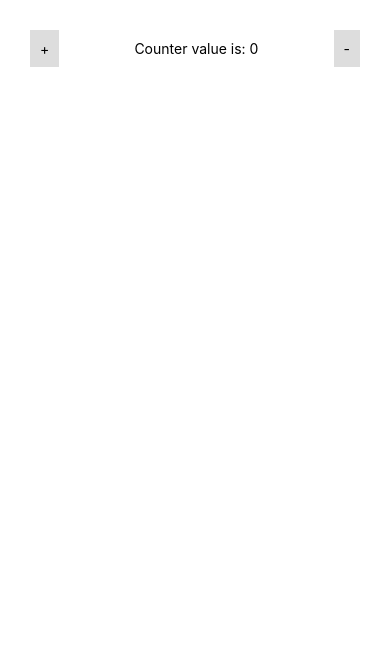
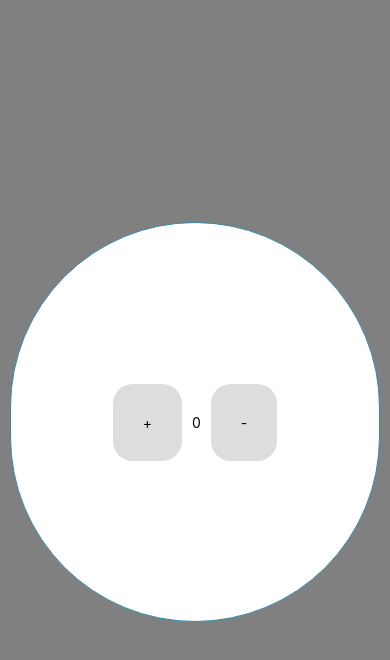
Before and after one commit to Deeksha-g/counter, a React Native app in the folder counter/: screen / in a window 390 px wide. Shown: the top 660 px of the page. Built offline with nearby package versions, Linux system fonts and the light colour scheme.

Commit message:
added styles

```diff
--- a/counter/App.js
+++ b/counter/App.js
@@ -8,14 +8,14 @@
 
 import React from 'react';
 import {View} from 'react-native';
-
+import styles from './Styles';
 import Counter from './src/components/Counter';
 
 class App extends React.Component {
   render() {
     return (
-      <View>
-        <Counter></Counter>
+      <View style={styles.appContainer}>
+        <Counter />
       </View>
     );
   }
--- /dev/null
+++ b/counter/Styles.js
@@ -0,0 +1,12 @@
+import {StyleSheet} from 'react-native';
+
+const styles = StyleSheet.create({
+  appContainer: {
+    flex: 1,
+    justifyContent: 'center',
+    backgroundColor: 'grey',
+    alignItems: 'center',
+  },
+});
+
+export default styles;
--- a/counter/src/components/Counter.js
+++ b/counter/src/components/Counter.js
@@ -1,6 +1,13 @@
 import React from 'react';
-import {Text, StyleSheet, TouchableOpacity, View} from 'react-native';
+import {
+  Text,
+  StyleSheet,
+  TouchableOpacity,
+  View,
+  Dimensions,
+} from 'react-native';
 import SimpleButton from './SimpleButton';
+import SuccessMessage from './SuccessMessage';
 
 class Counter extends React.Component {
   constructor(props) {
@@ -22,13 +29,29 @@ class Counter extends React.Component {
       }));
     }
   };
+
+  getMessage = () => {
+    switch (this.state.counter) {
+      case 60:
+        return 'successfully completed session 1';
+
+      case 100:
+        return 'successfully completed session 2';
+      default:
+        break;
+    }
+  };
   render() {
-
     return (
       <View style={styles.container}>
-        <SimpleButton title="+" onPress={this.incrementCounter} />
-        <Text>Counter value is: {this.state.counter}</Text>
-        <SimpleButton title="-" onPress={this.decrementCounter} />
+        <View style={styles.counterSection}>
+          <SimpleButton title="+" onPress={this.incrementCounter} />
+          <Text style={styles.counterValue}>{this.state.counter}</Text>
+          <SimpleButton title="-" onPress={this.decrementCounter} />
+        </View>
+        {this.state.counter === 60 || this.state.counter === 120 ? (
+          <SuccessMessage value={this.state.counter} />
+        ) : null}
       </View>
     );
   }
@@ -36,10 +59,23 @@ class Counter extends React.Component {
 
 const styles = StyleSheet.create({
   container: {
-    margin: 30,
+    display: 'flex',
+    backgroundColor: 'white',
+    justifyContent: 'center',
+    alignItems: 'center',
+    width: Dimensions.get('window').width - 20,
+    height: 400,
+    borderRadius: Dimensions.get('window').width - 20 / 2,
+    borderWidth: 1,
+    borderColor: '#3289a8',
+  },
+  counterValue: {
+    paddingLeft: 10,
+    paddingRight: 10,
+  },
+  counterSection: {
     flexDirection: 'row',
-    justifyContent: 'space-between',
-    backgroundColor: 'white',
+    justifyContent: 'center',
     alignItems: 'center',
   },
 });
--- a/counter/src/components/SimpleButton.js
+++ b/counter/src/components/SimpleButton.js
@@ -1,5 +1,5 @@
 import React from 'react';
-import {StyleSheet, TouchableOpacity,Text} from 'react-native';
+import {StyleSheet, TouchableOpacity, Text} from 'react-native';
 
 const SimpleButton = props => {
   const {title, onPress} = props;
@@ -14,10 +14,12 @@ const styles = StyleSheet.create({
   button: {
     alignItems: 'center',
     backgroundColor: '#DDDDDD',
+    borderRadius: 20,
+    padding: 20,
   },
-  text:{
-    padding:10
-  }
+  text: {
+    padding: 10,
+  },
 });
 
 export default SimpleButton;
--- /dev/null
+++ b/counter/src/components/SuccessMessage.js
@@ -0,0 +1,25 @@
+import React from 'react';
+import {StyleSheet, View, Text} from 'react-native';
+
+const SuccessMessage = props => {
+  const {value} = props;
+  return (
+    <View>
+      {value === 60 ? (
+        <Text style={styles.text}>successfully completed session 1</Text>
+      ) : (
+        <Text style={styles.text}>successfully completed session 2</Text>
+      )}
+    </View>
+  );
+};
+
+const styles = StyleSheet.create({
+  text: {
+    padding: 10,
+    color: '#3289a8',
+    textAlign: 'center',
+  },
+});
+
+export default SuccessMessage;
```
